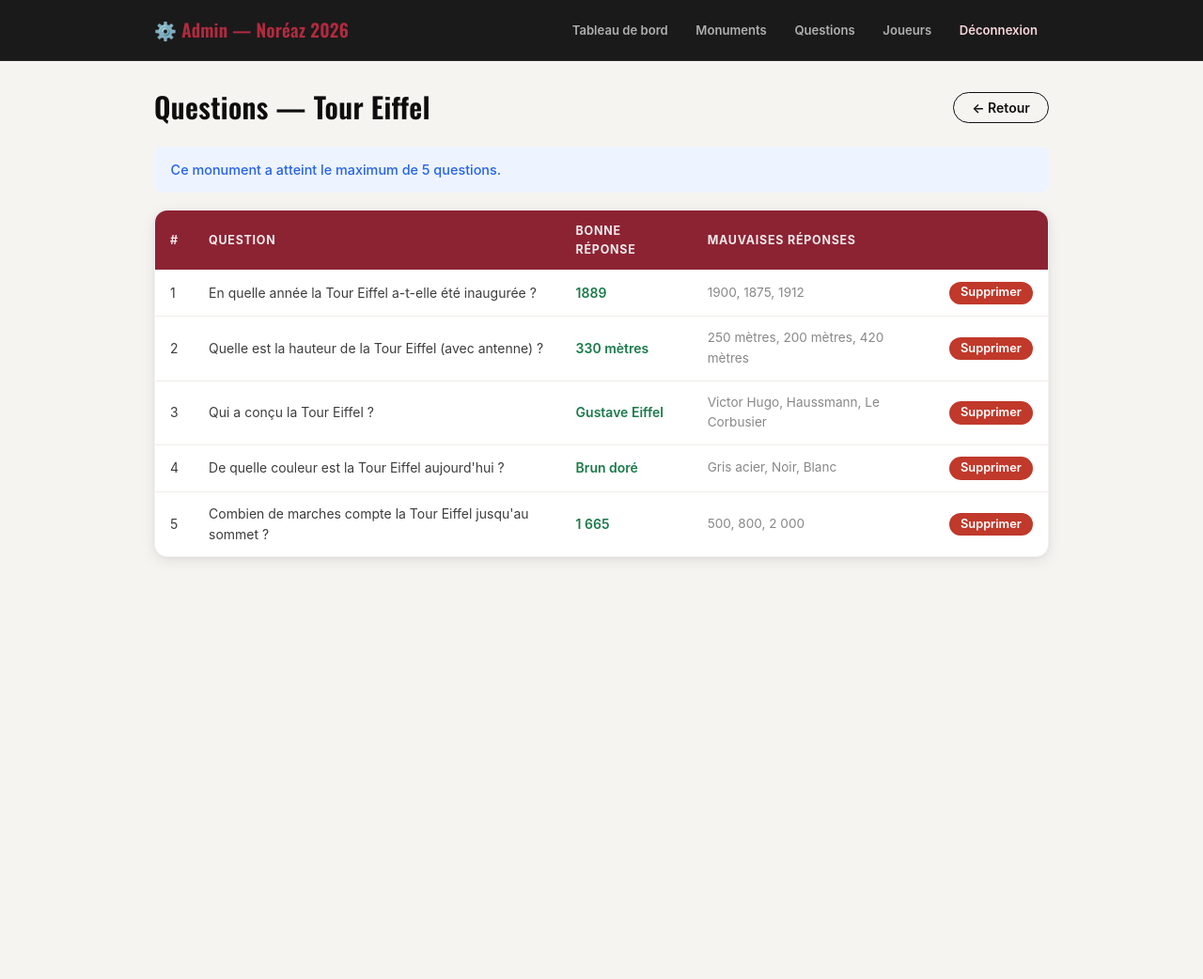
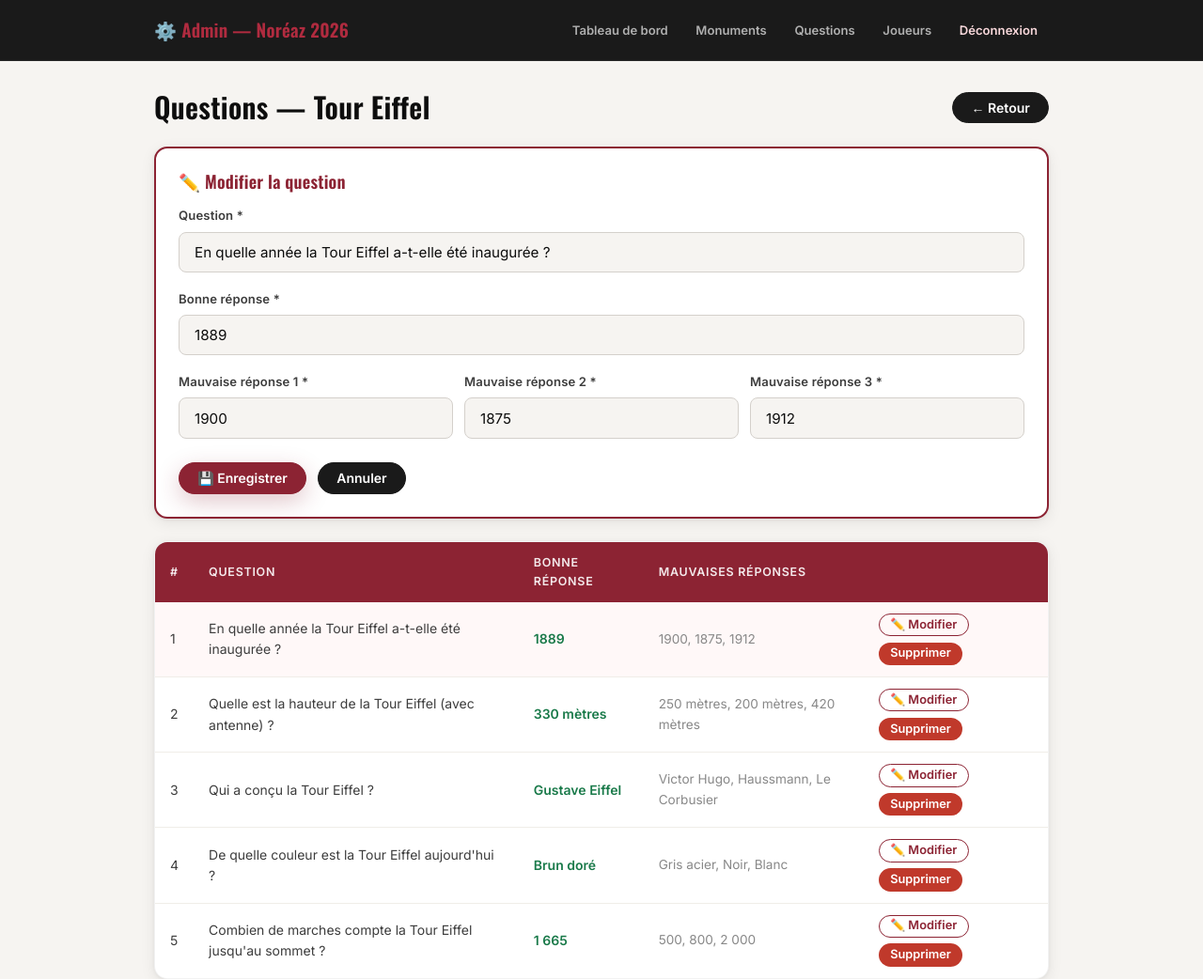
Before and after one commit to Loic139/noreaz, a PHP site: page /admin/questions.php?monument_id=1&edit=1 in a window 1280 px wide. Shown: the whole page at 94% size. Before the commit the page ends 596 px from the top, so only its background shows below. Run offline with PHP 8.4, Linux system fonts and the light colour scheme; the visitor is signed in with stand-in values (Sample User, id 1); data comes from the database, SQL or seed files in the repository.

Commit message:
admin: ajout bouton modifier les questions

```diff
--- a/admin/questions.php
+++ b/admin/questions.php
@@ -11,18 +11,17 @@
 $monument = $monument->fetch();
 if (!$monument) { header('Location: /admin/monuments.php'); exit; }
 
-$msg = '';
+$msg     = '';
+$editQ   = null; // question en cours d'édition
 
-// Ajout d'une question
+// Ajout
 if ($_SERVER['REQUEST_METHOD'] === 'POST' && ($_POST['action'] ?? '') === 'add') {
-    $q  = trim($_POST['question']  ?? '');
-    $c  = trim($_POST['correct']   ?? '');
-    $w1 = trim($_POST['wrong1']    ?? '');
-    $w2 = trim($_POST['wrong2']    ?? '');
-    $w3 = trim($_POST['wrong3']    ?? '');
+    $q  = trim($_POST['question'] ?? '');
+    $c  = trim($_POST['correct']  ?? '');
+    $w1 = trim($_POST['wrong1']   ?? '');
+    $w2 = trim($_POST['wrong2']   ?? '');
+    $w3 = trim($_POST['wrong3']   ?? '');
     if ($q && $c && $w1 && $w2 && $w3) {
-        $order = (int) pdo()->prepare('SELECT COUNT(*) FROM questions WHERE monument_id=?')
-                            ->execute([$monumentId]) ? 0 : 0;
         $cnt = pdo()->prepare('SELECT COUNT(*) FROM questions WHERE monument_id=?');
         $cnt->execute([$monumentId]);
         $order = (int)$cnt->fetchColumn() + 1;
@@ -34,12 +33,36 @@
     }
 }
 
+// Modification
+if ($_SERVER['REQUEST_METHOD'] === 'POST' && ($_POST['action'] ?? '') === 'edit') {
+    $id = (int)($_POST['question_id'] ?? 0);
+    $q  = trim($_POST['question'] ?? '');
+    $c  = trim($_POST['correct']  ?? '');
+    $w1 = trim($_POST['wrong1']   ?? '');
+    $w2 = trim($_POST['wrong2']   ?? '');
+    $w3 = trim($_POST['wrong3']   ?? '');
+    if ($id && $q && $c && $w1 && $w2 && $w3) {
+        pdo()->prepare(
+            'UPDATE questions SET question_text=?, answer_correct=?, answer_wrong1=?, answer_wrong2=?, answer_wrong3=?
+             WHERE id=? AND monument_id=?'
+        )->execute([$q, $c, $w1, $w2, $w3, $id, $monumentId]);
+        $msg = 'Question modifiée.';
+    }
+}
+
 // Suppression
 if (isset($_GET['delete'])) {
     pdo()->prepare('DELETE FROM questions WHERE id=? AND monument_id=?')
          ->execute([(int)$_GET['delete'], $monumentId]);
     header('Location: /admin/questions.php?monument_id=' . $monumentId);
     exit;
+}
+
+// Chargement du formulaire d'édition
+if (isset($_GET['edit'])) {
+    $s = pdo()->prepare('SELECT * FROM questions WHERE id=? AND monument_id=?');
+    $s->execute([(int)$_GET['edit'], $monumentId]);
+    $editQ = $s->fetch();
 }
 
 $questions = pdo()->prepare('SELECT * FROM questions WHERE monument_id=? ORDER BY sort_order');
@@ -52,7 +75,7 @@
     <meta charset="UTF-8">
     <meta name="viewport" content="width=device-width, initial-scale=1.0">
     <title>Admin — Questions</title>
-    <link href="https://fonts.googleapis.com/css2?family=Oswald:wght@400;600&family=Open+Sans&display=swap" rel="stylesheet">
+    <link href="https://fonts.googleapis.com/css2?family=Oswald:wght@400;600&family=Inter:wght@400;500;600&display=swap" rel="stylesheet">
     <link rel="stylesheet" href="/assets/css/style.css">
 </head>
 <body>
@@ -74,13 +97,51 @@
 
     <div class="section-header">
         <h2>Questions — <?= htmlspecialchars($monument['name']) ?></h2>
-        <a href="/admin/monuments.php" class="btn btn-outline" style="color:var(--black);border-color:var(--black)">← Retour</a>
+        <a href="/admin/monuments.php" class="btn btn-dark">← Retour</a>
     </div>
 
-    <?php if (count($questions) >= QUIZ_QUESTIONS): ?>
-        <div class="alert alert-info">Ce monument a atteint le maximum de <?= QUIZ_QUESTIONS ?> questions.</div>
-    <?php else: ?>
-    <!-- Formulaire d'ajout -->
+    <!-- Formulaire ajout / édition -->
+    <?php if ($editQ): ?>
+    <!-- MODE ÉDITION -->
+    <div class="card" style="margin-bottom:1.5rem;border:2px solid var(--red)">
+        <div class="card-body">
+            <h3 style="margin-bottom:1rem;color:var(--red)">✏️ Modifier la question</h3>
+            <form method="post" action="/admin/questions.php?monument_id=<?= $monumentId ?>">
+                <input type="hidden" name="action" value="edit">
+                <input type="hidden" name="question_id" value="<?= $editQ['id'] ?>">
+                <div class="form-group">
+                    <label>Question *</label>
+                    <input type="text" name="question" required value="<?= htmlspecialchars($editQ['question_text']) ?>">
+                </div>
+                <div class="form-group">
+                    <label>Bonne réponse *</label>
+                    <input type="text" name="correct" required value="<?= htmlspecialchars($editQ['answer_correct']) ?>">
+                </div>
+                <div class="grid-3" style="gap:.75rem">
+                    <div class="form-group" style="margin:0">
+                        <label>Mauvaise réponse 1 *</label>
+                        <input type="text" name="wrong1" required value="<?= htmlspecialchars($editQ['answer_wrong1']) ?>">
+                    </div>
+                    <div class="form-group" style="margin:0">
+                        <label>Mauvaise réponse 2 *</label>
+                        <input type="text" name="wrong2" required value="<?= htmlspecialchars($editQ['answer_wrong2']) ?>">
+                    </div>
+                    <div class="form-group" style="margin:0">
+                        <label>Mauvaise réponse 3 *</label>
+                        <input type="text" name="wrong3" required value="<?= htmlspecialchars($editQ['answer_wrong3']) ?>">
+                    </div>
+                </div>
+                <br>
+                <div style="display:flex;gap:.75rem">
+                    <button type="submit" class="btn btn-primary">💾 Enregistrer</button>
+                    <a href="/admin/questions.php?monument_id=<?= $monumentId ?>" class="btn btn-dark">Annuler</a>
+                </div>
+            </form>
+        </div>
+    </div>
+
+    <?php elseif (count($questions) < QUIZ_QUESTIONS): ?>
+    <!-- MODE AJOUT -->
     <div class="card" style="margin-bottom:1.5rem">
         <div class="card-body">
             <h3 style="margin-bottom:1rem">Ajouter une question</h3>
@@ -113,6 +174,8 @@
             </form>
         </div>
     </div>
+    <?php else: ?>
+        <div class="alert alert-info">Ce monument a atteint le maximum de <?= QUIZ_QUESTIONS ?> questions.</div>
     <?php endif; ?>
 
     <!-- Liste des questions -->
@@ -125,7 +188,7 @@
         </thead>
         <tbody>
         <?php foreach ($questions as $i => $q): ?>
-            <tr>
+            <tr <?= $editQ && $editQ['id'] === $q['id'] ? 'style="background:#fff8f8"' : '' ?>>
                 <td><?= $i+1 ?></td>
                 <td><?= htmlspecialchars($q['question_text']) ?></td>
                 <td style="color:var(--success);font-weight:600"><?= htmlspecialchars($q['answer_correct']) ?></td>
@@ -134,10 +197,16 @@
                     <?= htmlspecialchars($q['answer_wrong2']) ?>,
                     <?= htmlspecialchars($q['answer_wrong3']) ?>
                 </td>
-                <td>
+                <td style="display:flex;gap:.4rem;flex-wrap:wrap">
+                    <a href="/admin/questions.php?monument_id=<?= $monumentId ?>&edit=<?= $q['id'] ?>"
+                       class="btn btn-ghost" style="font-size:.8rem;padding:.3rem .7rem">
+                        ✏️ Modifier
+                    </a>
                     <a href="/admin/questions.php?monument_id=<?= $monumentId ?>&delete=<?= $q['id'] ?>"
                        class="btn" style="background:var(--danger);color:white;font-size:.8rem;padding:.3rem .7rem"
-                       onclick="return confirm('Supprimer cette question ?')">Supprimer</a>
+                       onclick="return confirm('Supprimer cette question ?')">
+                        Supprimer
+                    </a>
                 </td>
             </tr>
         <?php endforeach; ?>
```
